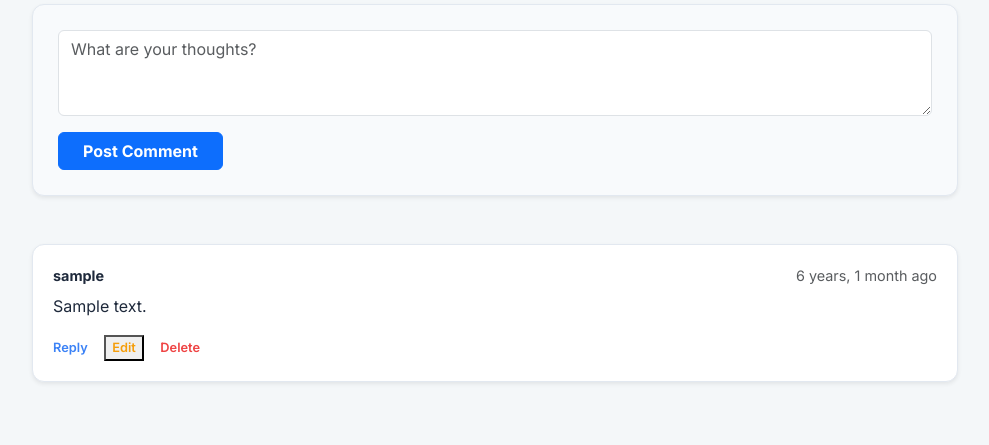
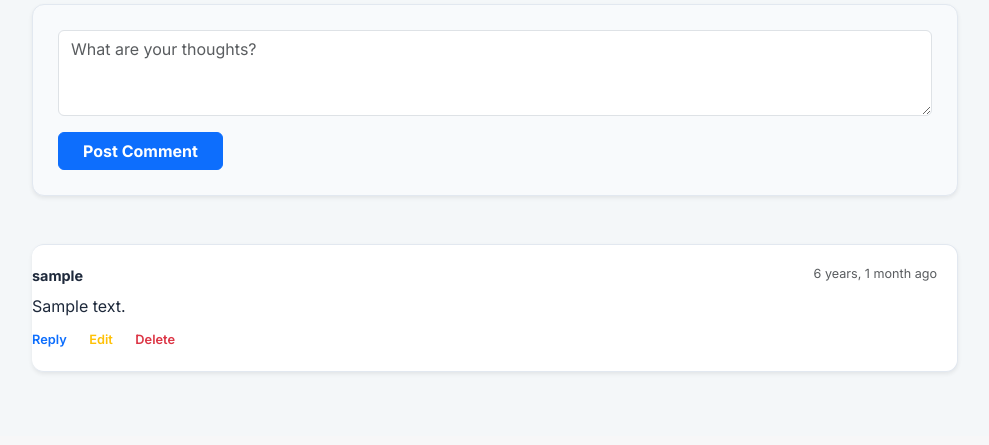
Before and after one commit to HASGITH/Mathforces, a Django app: page /archive/community/post/1/ in a window 1280 px wide. Shown: the part 519-964 px from the top of the page, without its empty margins (145-1134 px from the left). After the commit the page ends 893 px from the top, so only its background shows below. Run offline with Django 5.2, Linux system fonts and the light colour scheme; a user stored in the database is signed in; tables that the repository leaves empty hold one stand-in row (values such as "Sample post").

Commit message:
Added community links and updated templates

```diff
--- /dev/null
+++ b/archive/templates/archive/comment_node.html
@@ -0,0 +1,49 @@
+{% load static %}
+<div class="comment-item shadow-sm mb-3" id="comment-{{ comment.id }}"
+     style="margin-left: {% if level > 0 %}30px{% else %}0{% endif %}; border-left: {% if level > 0 %}2px solid #dee2e6{% else %}none{% endif %}; padding-left: {% if level > 0 %}15px{% else %}0{% endif %};">
+
+    <div class="comment-header">
+        <span class="comment-author">{{ comment.author.username }}</span>
+        <span class="text-muted small">{{ comment.created_at|timesince }} ago</span>
+    </div>
+
+    <div class="comment-text" id="text-{{ comment.id }}">{{ comment.text }}</div>
+
+    <div class="mt-2">
+        {% if user.is_authenticated %}
+            <button class="action-link btn-reply text-primary border-0 bg-transparent" onclick="toggleForm('reply-form-{{ comment.id }}')">Reply</button>
+
+            {% if user == comment.author or user.is_superuser %}
+                <button class="action-link btn-edit text-warning border-0 bg-transparent" onclick="toggleForm('edit-form-{{ comment.id }}')">Edit</button>
+                <a href="{% url 'delete_comment' comment.id %}" class="action-link btn-delete text-danger text-decoration-none" onclick="return confirm('Delete this?')">Delete</a>
+            {% endif %}
+        {% endif %}
+    </div>
+
+    <div id="edit-form-{{ comment.id }}" class="edit-form-container" style="display:none; margin-top: 10px;">
+        <form action="{% url 'edit_comment' comment.id %}" method="POST">
+            {% csrf_token %}
+            <textarea name="text" class="form-control mb-2" rows="2">{{ comment.text }}</textarea>
+            <button type="submit" class="btn btn-sm btn-warning">Save</button>
+            <button type="button" class="btn btn-sm btn-secondary" onclick="toggleForm('edit-form-{{ comment.id }}')">Cancel</button>
+        </form>
+    </div>
+
+    <div id="reply-form-{{ comment.id }}" class="reply-form-container" style="display:none; margin-top: 10px;">
+        <form method="POST">
+            {% csrf_token %}
+            <input type="hidden" name="parent_id" value="{{ comment.id }}">
+            <textarea name="text" class="form-control mb-2" rows="2" placeholder="Write a reply..." required></textarea>
+            <button type="submit" class="btn btn-sm btn-primary">Send Reply</button>
+            <button type="button" class="btn btn-sm btn-secondary" onclick="toggleForm('reply-form-{{ comment.id }}')">Cancel</button>
+        </form>
+    </div>
+
+    {% if comment.replies.all and level < 20 %}
+        <div class="replies-list mt-3">
+            {% for reply in comment.replies.all %}
+                {% include "archive/comment_node.html" with comment=reply level=level|add:1 %}
+            {% endfor %}
+        </div>
+    {% endif %}
+</div>
--- a/archive/templates/archive/post_detail.html
+++ b/archive/templates/archive/post_detail.html
@@ -84,71 +84,7 @@
                     <div class="comments-list">
                         {% for comment in post.comments.all %}
                             {% if not comment.parent %}
-                            <div class="comment-item shadow-sm" id="comment-{{ comment.id }}">
-                                <div class="comment-header">
-                                    <span class="comment-author">{{ comment.author.username }}</span>
-                                    <span class="text-muted">{{ comment.created_at|timesince }} ago</span>
-                                </div>
-
-                                <div class="comment-text" id="text-{{ comment.id }}">{{ comment.text }}</div>
-
-                                <div class="mt-3">
-                                    {% if user.is_authenticated %}
-                                        <button class="action-link btn-reply" onclick="toggleForm('reply-form-{{ comment.id }}')">Reply</button>
-
-                                        {% if user == comment.author or user.is_superuser %}
-                                            <button class="action-link btn-edit" onclick="toggleForm('edit-form-{{ comment.id }}')">Edit</button>
-                                            <a href="{% url 'delete_comment' comment.id %}" class="action-link btn-delete" onclick="return confirm('Delete this comment?')">Delete</a>
-                                        {% endif %}
-                                    {% endif %}
-                                </div>
-
-                                <div id="edit-form-{{ comment.id }}" class="edit-form-container">
-                                    <form action="{% url 'edit_comment' comment.id %}" method="POST">
-                                        {% csrf_token %}
-                                        <textarea name="text" class="form-control mb-2" rows="2">{{ comment.text }}</textarea>
-                                        <button type="submit" class="btn btn-sm btn-warning">Save</button>
-                                        <button type="button" class="btn btn-sm btn-link" onclick="toggleForm('edit-form-{{ comment.id }}')">Cancel</button>
-                                    </form>
-                                </div>
-
-                                <div id="reply-form-{{ comment.id }}" class="reply-form-container">
-                                    <form method="POST">
-                                        {% csrf_token %}
-                                        <input type="hidden" name="parent_id" value="{{ comment.id }}">
-                                        <textarea name="text" class="form-control mb-2" rows="2" placeholder="Write a reply..." required></textarea>
-                                        <button type="submit" class="btn btn-sm btn-primary">Send</button>
-                                        <button type="button" class="btn btn-sm btn-link" onclick="toggleForm('reply-form-{{ comment.id }}')">Cancel</button>
-                                    </form>
-                                </div>
-                            </div>
-
-                            <div class="replies-container">
-                                {% for reply in comment.replies.all %}
-                                <div class="reply-item shadow-sm">
-                                    <div class="comment-header">
-                                        <span class="comment-author">{{ reply.author.username }}</span>
-                                        <span class="text-muted small">{{ reply.created_at|timesince }} ago</span>
-                                    </div>
-                                    <div class="comment-text">{{ reply.text }}</div>
-
-                                    {% if user == reply.author or user.is_superuser %}
-                                        <div class="mt-2">
-                                            <button class="action-link btn-edit" onclick="toggleForm('edit-reply-{{ reply.id }}')">Edit</button>
-                                            <a href="{% url 'delete_comment' reply.id %}" class="action-link btn-delete" onclick="return confirm('Delete this reply?')">Delete</a>
-                                        </div>
-                                        <div id="edit-reply-{{ reply.id }}" class="edit-form-container">
-                                            <form action="{% url 'edit_comment' reply.id %}" method="POST">
-                                                {% csrf_token %}
-                                                <textarea name="text" class="form-control mb-2" rows="2">{{ reply.text }}</textarea>
-                                                <button type="submit" class="btn btn-sm btn-warning">Save</button>
-                                                <button type="button" class="btn btn-sm btn-link" onclick="toggleForm('edit-reply-{{ reply.id }}')">Cancel</button>
-                                            </form>
-                                        </div>
-                                    {% endif %}
-                                </div>
-                                {% endfor %}
-                            </div>
+                                {% include "archive/comment_node.html" with comment=comment level=0 %}
                             {% endif %}
                         {% endfor %}
                     </div>
```
